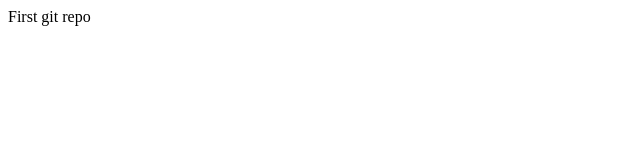
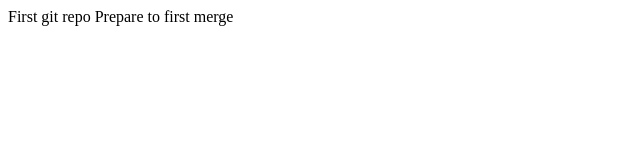
Before and after one commit to Mari4ka89/git-test, a plain HTML site: page index.html in a window 1280 px wide. Shown: the whole page, without its empty margins (0-640 px from the left). Drawn offline with Linux system fonts and the light colour scheme.

Commit message:
Updated data in index.html

```diff
--- a/index.html
+++ b/index.html
@@ -2,12 +2,12 @@
 
 <head>
 
-<title>Hello gt</title>
+<title>Hello git</title>
 
 </head>
 
 <body>
     First git repo
-</body>
 
-</html>
+ Prepare to first merge
+</body></html>
```
